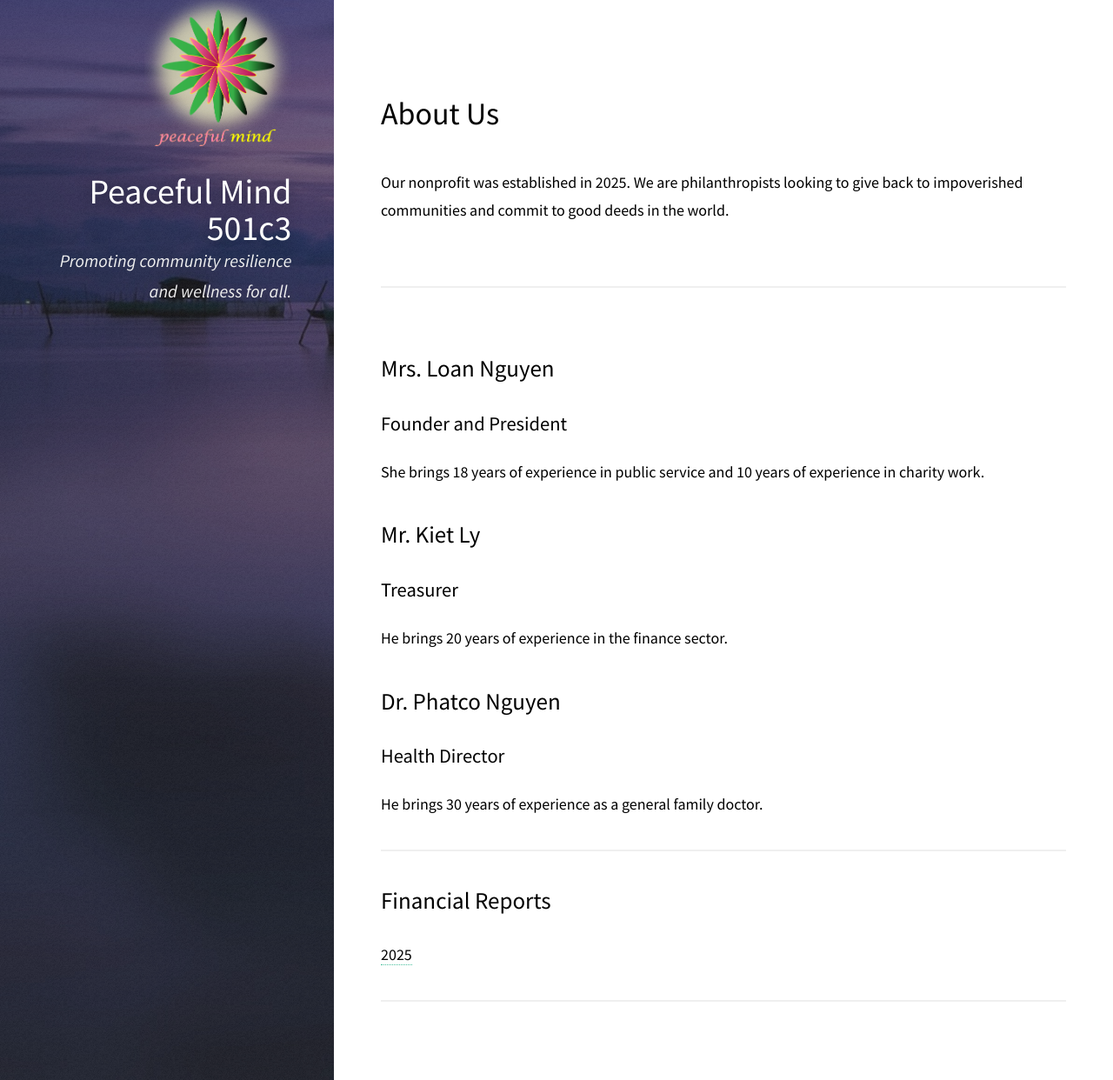
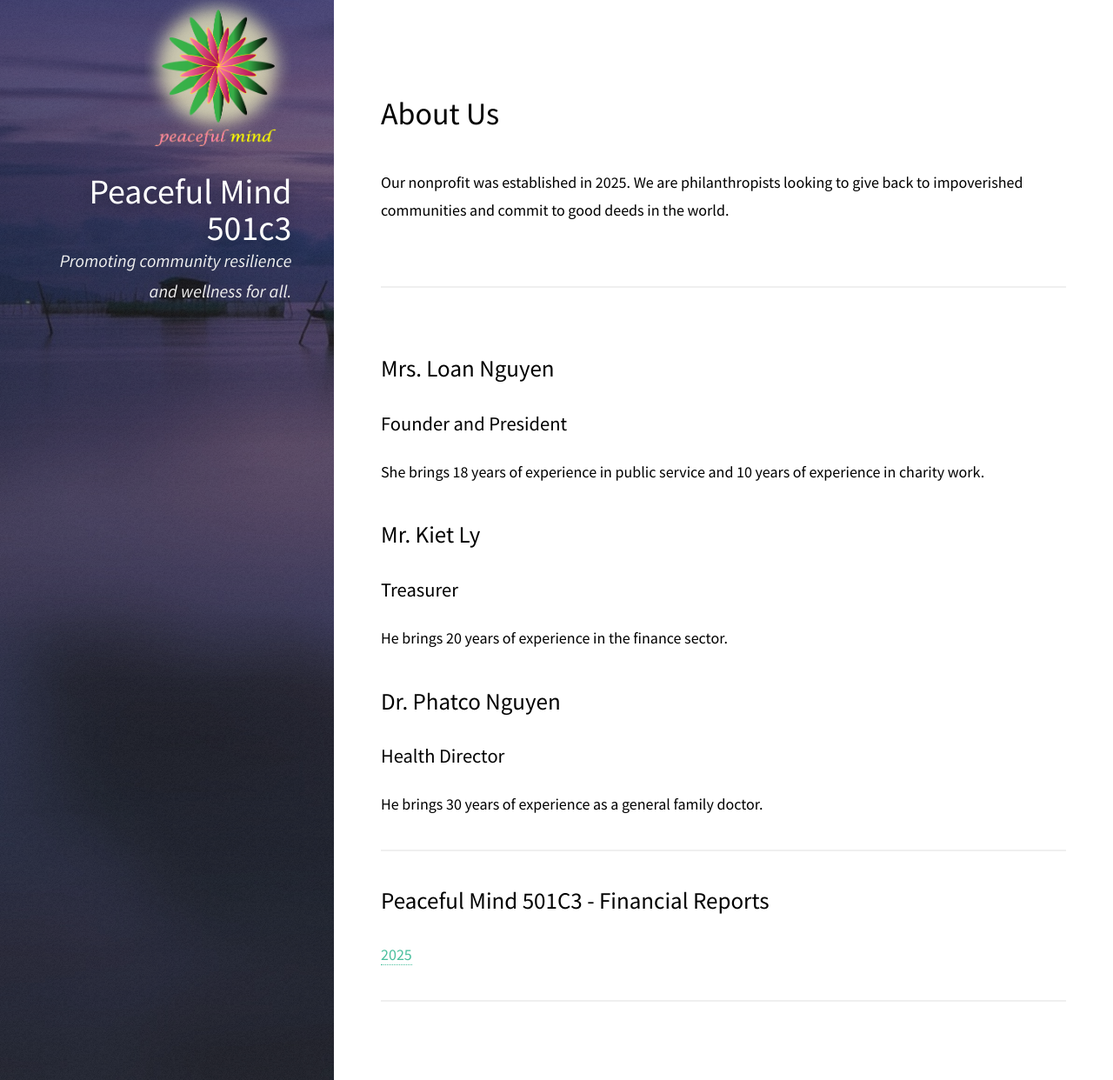
Before and after one commit to peacefulcenter/peacefulcenter.github.io, a Jekyll site: the page built from pages/about.md, in a window 1280 px wide and 1346 px high, cut to the strip 104-1346 px from the top of the window. Shown: the whole strip at 87% size. Built offline with Jekyll 4.4.1, drawn with Linux system fonts in a browser that asks for light colours; our own code applies the rules of GitHub Pages for plain Markdown files.

Commit message:
change color

```diff
--- a/pages/about.md
+++ b/pages/about.md
@@ -18,7 +18,7 @@
 
 ---
 
-## Financial Reports
-<a href="https://drive.google.com/file/d/16n2HvgAK3lofYJMYf1IcYoy6uDPkv74Y/view?usp=sharing"><Strong>2025</Strong></a>
+## Peaceful Mind 501C3 - Financial Reports
+<a href="https://drive.google.com/file/d/16n2HvgAK3lofYJMYf1IcYoy6uDPkv74Y/view?usp=sharing">2025</a>
 
 ---
```
